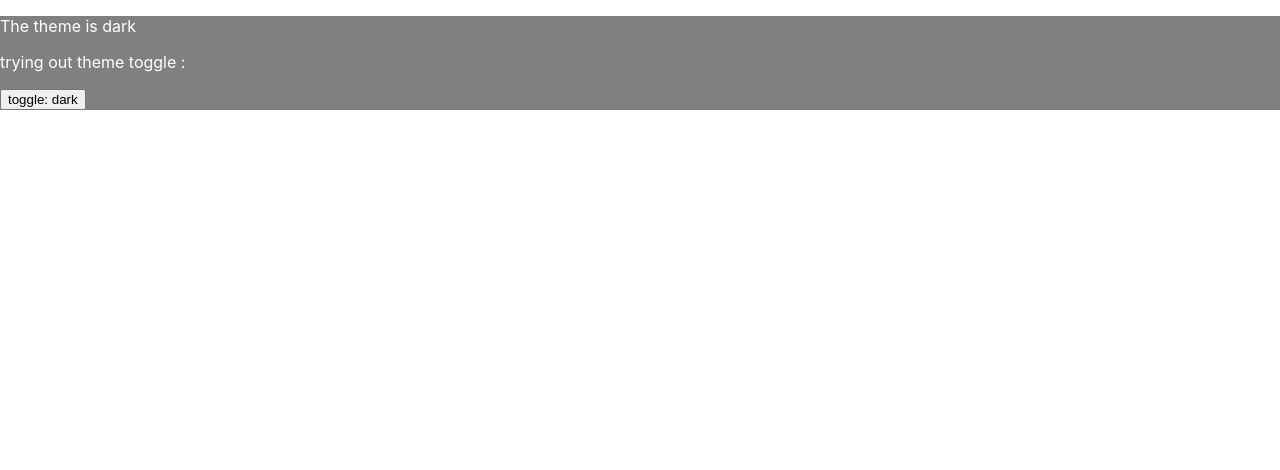
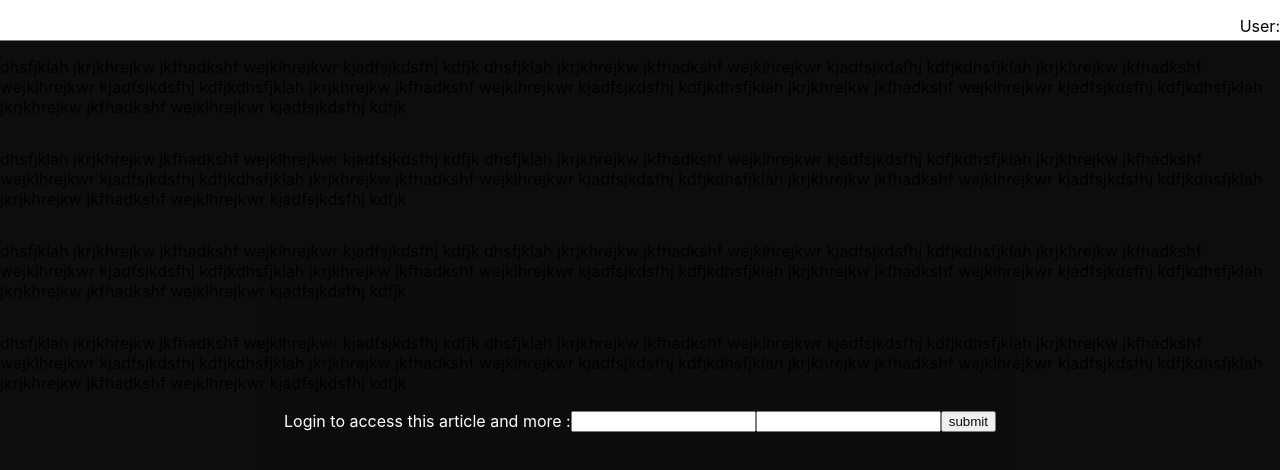
Before and after one commit to nameofname/create-react-app-playground, a React (Create React App) app: page / in a window 1280 px wide. Shown: the top 470 px of the page. Built offline with nearby package versions, Linux system fonts and the light colour scheme.

Commit message:
paywall app added

```diff
--- a/src/index.jsx
+++ b/src/index.jsx
@@ -7,16 +7,15 @@ import "./index.css";
 // import { DDCarouselApp } from './DDCarousel/DDCarouselApp';
 // import { TicTacToeApp } from "./ticTacToe/TicTacToeApp";
 // import { ThumbCarouselApp } from "./thumbCarousl/ThumbCarouselApp";
-// import { PayWallApp } from "./paywall/PayWallApp";
-import { ContextExampleApp } from "./contextExample/ContextExampleApp";
+import { PayWallApp } from "./paywall/PayWallApp";
+// import { ContextExampleApp } from "./contextExample/ContextExampleApp";
 // import { ContextExampleApp } from "./contextExample/ContextExampleJ";
 import reportWebVitals from "./reportWebVitals";
 
 const root = ReactDOM.createRoot(document.getElementById("root"));
 root.render(
   <React.StrictMode>
-    {/* <PayWallApp /> */}
-    <ContextExampleApp />
+    <PayWallApp />
   </React.StrictMode>
 );
 
--- /dev/null
+++ b/src/paywall/AuthContext.tsx
@@ -0,0 +1,49 @@
+import { FC, createContext, useState, ReactNode } from "react";
+import { auth } from "./api";
+
+type AuthProviderProps = {
+  children: ReactNode;
+};
+type AuthCreds = {
+  userName?: string;
+  passWord?: string;
+};
+type Auth = AuthCreds & {
+  isValid?: boolean;
+  errorMessage?: string;
+};
+type AuthContextType = {
+  credentials: Auth;
+  updateCredentials: Function;
+};
+const AuthContext = createContext<AuthContextType>({
+  credentials: {},
+  updateCredentials: () => {},
+});
+
+export const AuthProvider: FC<AuthProviderProps> = (props) => {
+  const [credentials, setCredentials] = useState<Auth>({});
+
+  async function updateCredentials({ userName, passWord }: AuthCreds) {
+    if (userName && passWord) {
+      try {
+        await auth({ userName, passWord });
+        setCredentials({ userName, passWord, isValid: true, errorMessage: "" });
+      } catch (e) {
+        let errorMessage: string | undefined;
+        if (e instanceof Error) errorMessage = e.message;
+        setCredentials({ userName, passWord, isValid: false, errorMessage });
+      }
+    } else {
+      setCredentials({ userName, passWord, isValid: false, errorMessage: "" });
+    }
+  }
+
+  return (
+    <AuthContext.Provider value={{ credentials, updateCredentials }}>
+      {props.children}
+    </AuthContext.Provider>
+  );
+};
+
+export const AuthConsumer = AuthContext.Consumer;
--- a/src/paywall/PayWallApp.tsx
+++ b/src/paywall/PayWallApp.tsx
@@ -1,5 +1,105 @@
+import { FormEvent } from "react";
+import { FC } from "react";
 import styles from "./payWall.module.css";
-import { auth } from "./api";
+import { AuthProvider, AuthConsumer } from "./AuthContext";
+
+const ProtectedArticle: FC = () => {
+  return (
+    <>
+      <p>
+        dhsfjklah jkrjkhrejkw jkfhadkshf wejklhrejkwr kjadfsjkdsfhj kdfjk
+        dhsfjklah jkrjkhrejkw jkfhadkshf wejklhrejkwr kjadfsjkdsfhj
+        kdfjkdhsfjklah jkrjkhrejkw jkfhadkshf wejklhrejkwr kjadfsjkdsfhj
+        kdfjkdhsfjklah jkrjkhrejkw jkfhadkshf wejklhrejkwr kjadfsjkdsfhj
+        kdfjkdhsfjklah jkrjkhrejkw jkfhadkshf wejklhrejkwr kjadfsjkdsfhj
+        kdfjkdhsfjklah jkrjkhrejkw jkfhadkshf wejklhrejkwr kjadfsjkdsfhj kdfjk
+      </p>
+      <p>
+        dhsfjklah jkrjkhrejkw jkfhadkshf wejklhrejkwr kjadfsjkdsfhj kdfjk
+        dhsfjklah jkrjkhrejkw jkfhadkshf wejklhrejkwr kjadfsjkdsfhj
+        kdfjkdhsfjklah jkrjkhrejkw jkfhadkshf wejklhrejkwr kjadfsjkdsfhj
+        kdfjkdhsfjklah jkrjkhrejkw jkfhadkshf wejklhrejkwr kjadfsjkdsfhj
+        kdfjkdhsfjklah jkrjkhrejkw jkfhadkshf wejklhrejkwr kjadfsjkdsfhj
+        kdfjkdhsfjklah jkrjkhrejkw jkfhadkshf wejklhrejkwr kjadfsjkdsfhj kdfjk
+      </p>
+      <p>
+        dhsfjklah jkrjkhrejkw jkfhadkshf wejklhrejkwr kjadfsjkdsfhj kdfjk
+        dhsfjklah jkrjkhrejkw jkfhadkshf wejklhrejkwr kjadfsjkdsfhj
+        kdfjkdhsfjklah jkrjkhrejkw jkfhadkshf wejklhrejkwr kjadfsjkdsfhj
+        kdfjkdhsfjklah jkrjkhrejkw jkfhadkshf wejklhrejkwr kjadfsjkdsfhj
+        kdfjkdhsfjklah jkrjkhrejkw jkfhadkshf wejklhrejkwr kjadfsjkdsfhj
+        kdfjkdhsfjklah jkrjkhrejkw jkfhadkshf wejklhrejkwr kjadfsjkdsfhj kdfjk
+      </p>
+      <p>
+        dhsfjklah jkrjkhrejkw jkfhadkshf wejklhrejkwr kjadfsjkdsfhj kdfjk
+        dhsfjklah jkrjkhrejkw jkfhadkshf wejklhrejkwr kjadfsjkdsfhj
+        kdfjkdhsfjklah jkrjkhrejkw jkfhadkshf wejklhrejkwr kjadfsjkdsfhj
+        kdfjkdhsfjklah jkrjkhrejkw jkfhadkshf wejklhrejkwr kjadfsjkdsfhj
+        kdfjkdhsfjklah jkrjkhrejkw jkfhadkshf wejklhrejkwr kjadfsjkdsfhj
+        kdfjkdhsfjklah jkrjkhrejkw jkfhadkshf wejklhrejkwr kjadfsjkdsfhj kdfjk
+      </p>
+    </>
+  );
+};
+
+const PayWall: FC = () => {
+  let nameInput: HTMLInputElement | null;
+  let pwInput: HTMLInputElement | null;
+
+  function update(e: FormEvent<HTMLFormElement>, callback: Function) {
+    e.preventDefault();
+    const user = nameInput?.value;
+    const pw = pwInput?.value;
+    callback({ userName: user, passWord: pw });
+  }
+
+  return (
+    <AuthConsumer>
+      {({ credentials, updateCredentials }) => {
+        if (credentials.isValid) return "";
+        return (
+          <div className={styles.paywall}>
+            <p>Login to access this article and more :</p>
+            <form
+              id="paywallForm"
+              onSubmit={(e) => update(e, updateCredentials)}
+            >
+              <input
+                ref={(node) => (nameInput = node)}
+                name="user"
+                type="text"
+              />
+              <input ref={(node) => (pwInput = node)} name="pw" type="text" />
+              <button type="submit" form="paywallForm">
+                submit
+              </button>
+            </form>
+            <div>
+              <p className={styles.errorMessage}>{credentials.errorMessage}</p>
+            </div>
+          </div>
+        );
+      }}
+    </AuthConsumer>
+  );
+};
 
 // 12:00 - pause at 12:10 to read about react context
-export const PayWallApp = () => {};
+// picking up at 4:37 after learning context
+export const PayWallApp: FC = () => {
+  return (
+    <AuthProvider>
+      <div className="wrapper">
+        <div className={styles.header}>
+          <AuthConsumer>
+            {({ credentials }) => <p>User: {credentials.userName}</p>}
+          </AuthConsumer>
+        </div>
+        <div className={styles.article}>
+          <ProtectedArticle />
+        </div>
+      </div>
+      <PayWall />
+    </AuthProvider>
+  );
+};
--- a/src/paywall/api.tsx
+++ b/src/paywall/api.tsx
@@ -14,7 +14,7 @@ export async function auth({
   return new Promise(function (resolve, reject) {
     setTimeout(() => {
       if (m.get(userName) === passWord) resolve({ userName, passWord });
-      reject("Invalid username / password combination");
+      reject(new Error("Invalid username / password combination"));
     }, 300);
   });
 }
--- a/src/paywall/payWall.module.css
+++ b/src/paywall/payWall.module.css
@@ -0,0 +1,34 @@
+.header {
+  display: flex;
+  width: 100%;
+  height: 40px;
+  justify-content: right;
+  border-bottom: 1px solid gray;
+}
+
+.article {
+  display: flex;
+  width: 100%;
+  flex-direction: column;
+}
+
+.paywall {
+  position: absolute;
+  width: 100%;
+  top: 41px;
+  bottom: 0px;
+  background-color: black;
+  opacity: 95%;
+  display: flex;
+  justify-content: center;
+  align-items: center;
+  color: white;
+}
+
+.blur {
+  filter: blur(4px);
+}
+
+.errorMessage {
+  color: red;
+}
```
